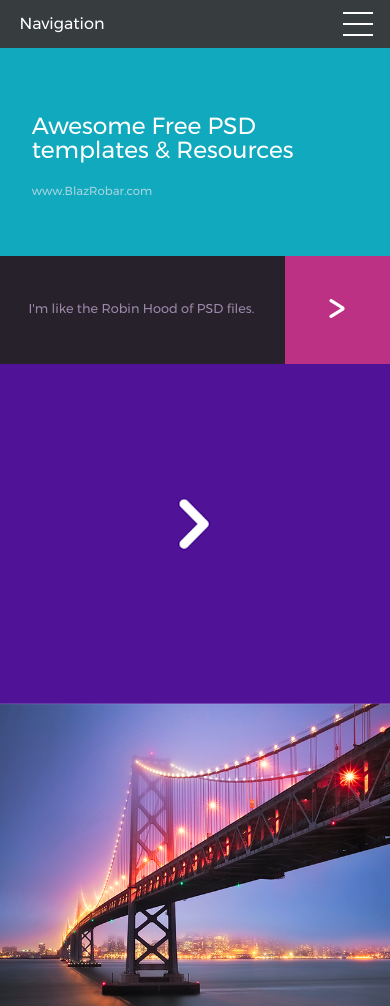
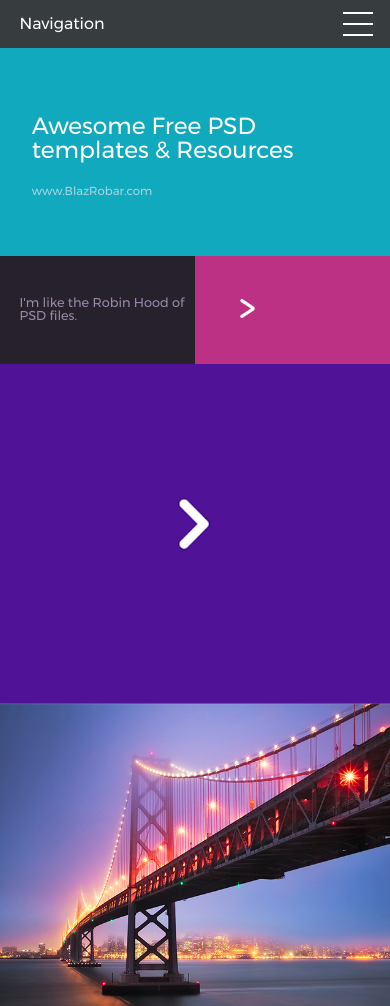
Before and after one commit to brianeto/link-responsive, a plain HTML site: page index.html in a window 390 px wide. Shown: the top 1006 px of the page. Drawn offline with nearby package versions, Linux system fonts and the light colour scheme; files that its build step writes are made by us from their sources.

Commit message:
corrected CSS bad practices

```diff
--- a/scss/sections/_features.scss
+++ /dev/null
@@ -1,62 +0,0 @@
-.features {
-  background-color: $beige;
-  display: flex;
-  flex-direction: column;
-  padding: 20px 40px 40px 40px;
-  line-height: 24px;
-
-  &-left-title {
-    color: $strong-blue;
-  }
-}
-/*MOBILE QUERIES*/
-@include breakpoint(mobile) {
-}
-
-/*TABLET QUERIES*/
-@include breakpoint(tablet) {
-  .features {
-    flex-direction: row;
-    padding: 30px 30px 65px 30px;
-    height: auto;
-
-    &-left {
-      padding-right: 50px;
-      padding-left: 10px;
-
-      &-title {
-        font-size: 2.6vh;
-      }
-    }
-    &-right {
-      padding-top: 6vh;
-    }
-  }
-}
-
-/*DESKTOP QUERIES*/
-@include breakpoint(desktop) {
-  .features {
-      flex-direction: row;
-      padding: 35px 30px 65px 65px;
-      height: 33vh;
-
-      &-left {
-        padding-right: 50px;
-        padding-left: 10px;
-        height: 25vh;
-
-        & p {
-            width: 87%;
-        }
-      }
-      &-right {
-          height: 20vh;
-          padding-top: 3.7vh;
-
-          & p {
-              width: 87%;
-          }
-      }
-  }
-}
--- a/scss/base/_base.scss
+++ b/src/scss/base/_base.scss
@@ -1,5 +1,4 @@
 body {
-  margin: 0;
   padding: 0;
   margin: 0 auto;
   font-family: $font-family-base;
--- a/scss/base/_variables.scss
+++ b/src/scss/base/_variables.scss
@@ -2,7 +2,6 @@
 $font-family-base: 'montserratregular';
 $font-family-light: 'montserratlight';
 $font-family-bold: 'montserratbold';
-
 /* colors */
 $blue-bg: #11a9be;
 $white: #ffffff;
@@ -14,7 +13,6 @@ $strong-blue: #088ca5;
 $gray: #373c3f;
 $pink: #bc3183;
 $purple-bg: #5b0fa1;
-
 /* breakpoints */
 $phone-min: 320px;
 $phone-max: 640px;
--- a/scss/main.scss
+++ b/src/scss/main.scss
@@ -2,7 +2,6 @@
 @import "base/variables";
 @import "base/mixins";
 @import "base/base";
-//Sections of the page
 @import "sections/navbar";
 @import "sections/hero";
 @import "sections/first-row";
--- /dev/null
+++ b/src/scss/sections/_features.scss
@@ -0,0 +1,57 @@
+.features {
+  background-color: $beige;
+  display: flex;
+  flex-direction: column;
+  padding: 20px 40px 40px;
+  line-height: 24px;
+
+  &-left-title {
+    color: $strong-blue;
+  }
+}
+/* TABLET QUERIES */
+@include breakpoint(tablet) {
+  .features {
+    flex-direction: row;
+    padding: 30px 65px;
+    height: auto;
+
+    &-left {
+      padding-right: 50px;
+      padding-left: 10px;
+
+      &-title {
+        font-size: 2.6vh;
+      }
+    }
+    &-right {
+      padding-top: 6vh;
+    }
+  }
+}
+/* DESKTOP QUERIES */
+@include breakpoint(desktop) {
+  .features {
+    flex-direction: row;
+    padding: 35px 30px 65px 65px;
+    height: 33vh;
+
+    &-left {
+      padding-right: 50px;
+      padding-left: 10px;
+      height: 25vh;
+
+      & p {
+        width: 87%;
+      }
+    }
+    &-right {
+      height: 20vh;
+      padding-top: 3.7vh;
+
+      & p {
+        width: 87%;
+      }
+    }
+  }
+}
--- a/scss/sections/_first-row.scss
+++ b/src/scss/sections/_first-row.scss
@@ -17,20 +17,16 @@
     display: flex;
     background-color: $pink;
     width: 100%;
-    flex: 1 3 auto;
     & img {
       width: 5vw;
       padding-left: 42%;
     }
   }
 }
-/*MOBILE QUERIES*/
+/* MOBILE QUERIES */
 @include breakpoint(mobile) {
   .first-row {
-    &-wrapper-left {
-    }
     &-wrapper-right {
-      flex: 1 2.7 auto;
       & img {
         width: 5vw;
         padding: 11vw;
@@ -41,8 +37,7 @@
     }
   }
 }
-
-/*TABLET QUERIES*/
+/* TABLET QUERIES */
 @include breakpoint(tablet) {
   .first-row {
 
@@ -53,10 +48,9 @@
       }
     }
     &-wrapper-right {
-
       width: unset;
       & img {
-        padding: 8vh
+        padding: 8vh;
       }
       &-arrow {
         width: 25vw;
@@ -65,8 +59,7 @@
     }
   }
 }
-
-/*DESKTOP QUERIES*/
+/* DESKTOP QUERIES */
 @include breakpoint(desktop) {
   .first-row {
     &-wrapper-left {
@@ -80,7 +73,7 @@
       width: unset;
 
       & img {
-        padding: 10vh
+        padding: 10vh;
       }
       &-arrow {
         height: 18.4vh;
--- a/scss/sections/_hero.scss
+++ b/src/scss/sections/_hero.scss
@@ -3,7 +3,7 @@
   padding: 3vmin;
 
   &-wrapper {
-    padding: 32px 0px 35px 20px;
+    padding: 32px 0 35px 20px;
     font-size: 6vw;
 
     &-text {
@@ -15,30 +15,16 @@
     }
   }
 }
-/*MOBILE QUERIES*/
-@include breakpoint(mobile) {
-  .hero {
-    &-wrapper {
-      &-text {
-      }
-    }
-  }
-}
-
-/*TABLET QUERIES*/
+/* TABLET QUERIES */
 @include breakpoint(tablet) {
   .hero {
 
     &-wrapper {
       font-size: 7vw;
-
-      &-text {
-      }
     }
   }
 }
-
-/*DESKTOP QUERIES*/
+/* DESKTOP QUERIES */
 @include breakpoint(desktop) {
   .hero {
     padding: 15vmin;
--- a/scss/sections/_navbar.scss
+++ b/src/scss/sections/_navbar.scss
@@ -20,8 +20,7 @@
     }
   }
 }
-
-/*MOBILE QUERIES*/
+/* MOBILE QUERIES */
 @include breakpoint(mobile) {
   .navbar {
     position: relative;
@@ -65,9 +64,9 @@
       max-height: 0;
       overflow: hidden;
       width: auto;
-      margin: 0.5;
-      padding: 0.5;
-      transition:max-height 0.4s ease-in-out;
+      margin: .5;
+      padding: .5;
+      transition: max-height .4s ease-in-out;
       left: 60vmin;
 
       & li {
@@ -81,8 +80,7 @@
     }
   }
 }
-
-/*TABLET QUERIES*/
+/* TABLET QUERIES */
 @include breakpoint(tablet) {
   .navbar {
     position: relative;
@@ -140,8 +138,7 @@
     }
   }
 }
-
-/*DESKTOP QUERIES*/
+/* DESKTOP QUERIES */
 @include breakpoint(desktop) {
   .navbar {
     display: inline-block;
--- a/scss/sections/_second-row.scss
+++ b/src/scss/sections/_second-row.scss
@@ -12,8 +12,7 @@
     }
   }
 }
-
-/*MOBILE QUERIES*/
+/* MOBILE QUERIES */
 @include breakpoint(mobile) {
   .second-row {
 
@@ -25,21 +24,14 @@
     }
   }
 }
-
-/*TABLET QUERIES*/
+/* TABLET QUERIES */
 @include breakpoint(tablet) {
   .second-row {
     display: flex;
     align-items: start;
-    &-wrapper {
-
-      &-imgs {
-      }
-    }
   }
 }
-
-/*DESKTOP QUERIES*/
+/* DESKTOP QUERIES */
 @include breakpoint(desktop) {
   .second-row {
     display: flex;
```
Also changed, not shown: src/scss/base/_fonts.scss (renamed from scss/base/_fonts.scss, +3 -5 lines), main.css (added), src/scss/base/_mixins.scss (renamed from scss/base/_mixins.scss).
